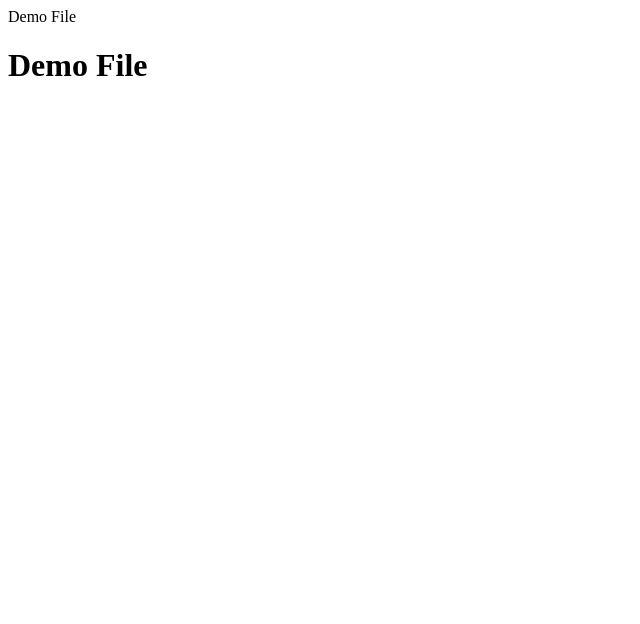
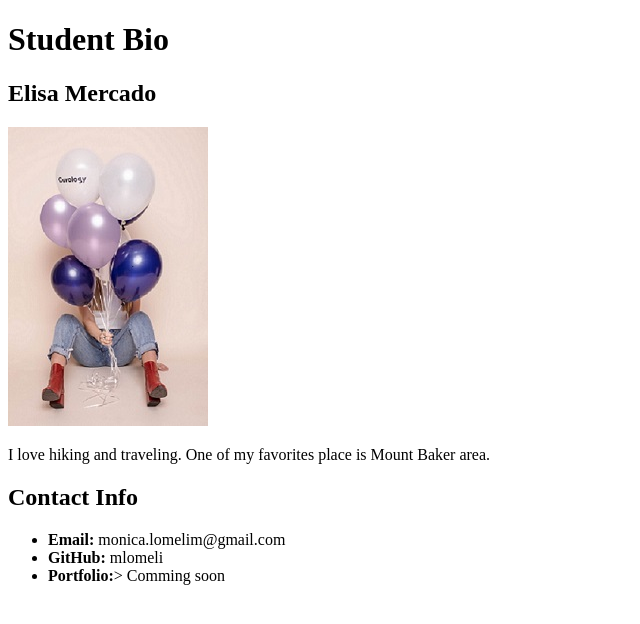
Before and after one commit to mlomelisa/Profile, a plain HTML site: page index.html in a window 1280 px wide. Shown: the whole page, without its empty margins (0-640 px from the left). Drawn offline with Linux system fonts and the light colour scheme.

Commit message:
New Index file with Student Bio Information

```diff
--- a/index.html
+++ b/index.html
@@ -2,9 +2,17 @@
 <html lang="en">
     <head>
         <meta charset="UTF-8">
-        <tittle>Demo File</tittle>
+        <title>Student Bio</title>
     </head>
     <body>
-        <h1>Demo File</h1>
+        <h1>Student Bio</h1>
+        <h2>Elisa Mercado</h2>
+        <img src="curology-1540891-unsplash.jpg">
+        <p>I love hiking and traveling. One of my favorites place is Mount Baker area.</p>
+        <h2><strong>Contact Info</strong></h2>
+        <ul>
+            <li><strong>Email:</strong> monica.lomelim@gmail.com</li>
+            <li><strong>GitHub:</strong> mlomeli</li>
+            <li><strong>Portfolio:</strong>> Comming soon</li>
     </body>
 </html>
```
Also changed, not shown: curology-1540891-unsplash.jpg (added).
